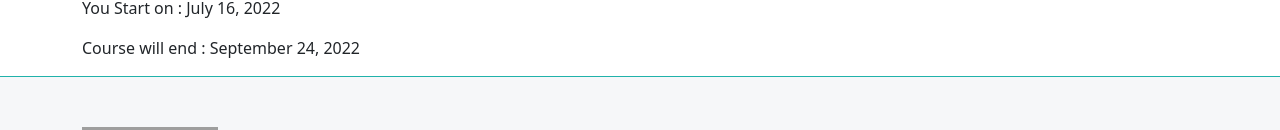
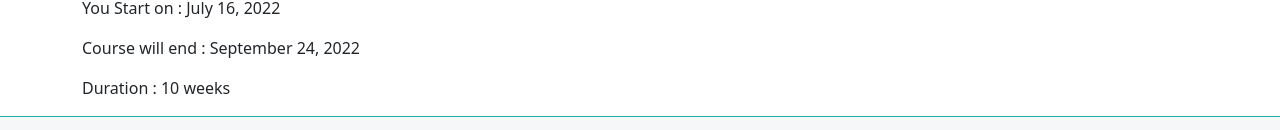
Before and after one commit to Momenuzzaman/educational-website, a React (Create React App) app: page /tutorialDetail/1 in a window 1280 px wide. Shown: the part 820-950 px from the top of the page. Built offline with nearby package versions, Linux system fonts and the light colour scheme; grey boxes are pictures that could not be loaded.

Commit message:
add duration

```diff
--- a/src/Components/Home/TutorialDetais/TutorialDetail.js
+++ b/src/Components/Home/TutorialDetais/TutorialDetail.js
@@ -31,6 +31,7 @@ const TutorialDetail = () => {
                         <p> You Start on : <span>{start}</span> </p>
                         <p>Course will end : <span>{end}</span> </p>
                     </div>
+                    <p> Duration  : <span>{duration}</span> </p>
                 </div>
             </div>
         </div>
```
